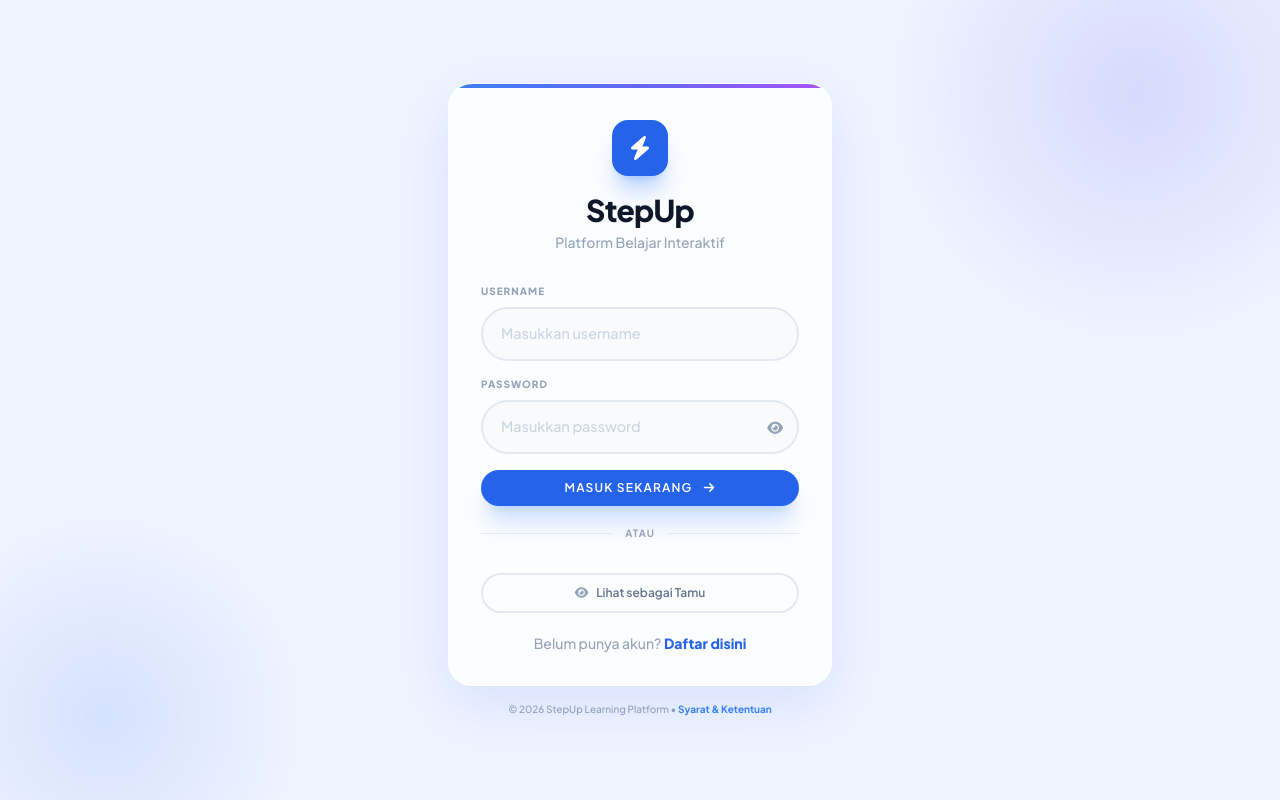
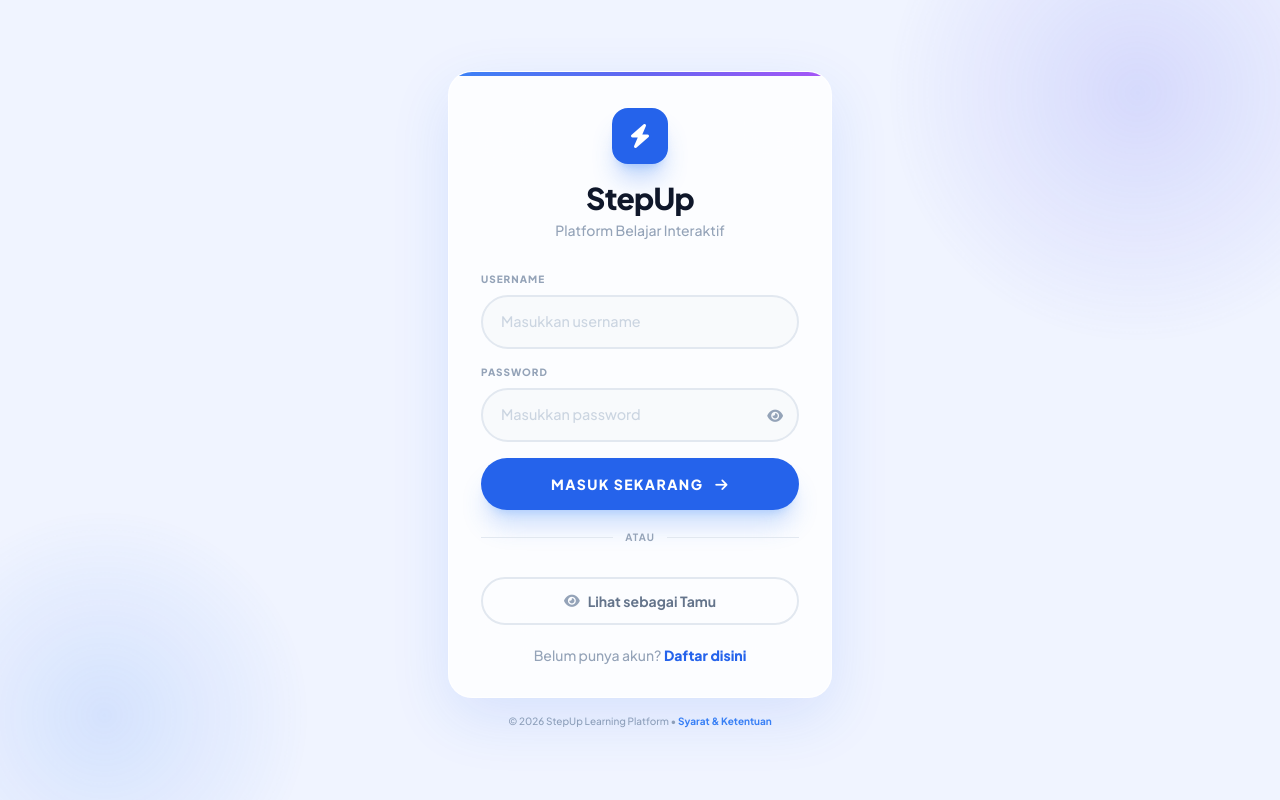
Before and after one commit to kelempiau/StepUp, a PHP site: page /login.php in a window 1280 px wide. Run offline with PHP 8.4, Linux system fonts and the light colour scheme; some libraries are stand-ins or nearby versions.

Commit message:
Revert button padding/weight and change Google button to filled_blue theme to match other bold/thick buttons

```diff
--- a/login.php
+++ b/login.php
@@ -118,7 +118,7 @@
                             </div>
                         </div>
                         <button type="submit"
-                            class="w-full py-2.5 bg-blue-600 hover:bg-blue-700 text-white font-semibold rounded-full transition-all shadow-xl shadow-blue-500/25 hover:scale-[1.02] active:scale-95 uppercase tracking-widest text-xs mt-2">
+                            class="w-full py-4 bg-blue-600 hover:bg-blue-700 text-white font-black rounded-full transition-all shadow-xl shadow-blue-500/25 hover:scale-[1.02] active:scale-95 uppercase tracking-widest text-sm mt-2">
                             Masuk Sekarang <i class="fas fa-arrow-right ml-2"></i>
                         </button>
                     </form>
@@ -141,7 +141,7 @@
                     <div class="g_id_signin mb-3"
                          data-type="standard"
                          data-shape="pill"
-                         data-theme="outline"
+                         data-theme="filled_blue"
                          data-text="signin_with"
                          data-size="large"
                          data-logo_alignment="left"
@@ -151,7 +151,7 @@
 
                     <!-- Guest Access Button -->
                     <a href="src/views/dashboard.php"
-                       class="flex items-center justify-center gap-2 w-full py-2.5 border-2 border-slate-200 hover:border-indigo-400 text-slate-500 hover:text-indigo-600 font-semibold rounded-full transition-all hover:bg-indigo-50 text-xs group">
+                       class="flex items-center justify-center gap-2 w-full py-3 border-2 border-slate-200 hover:border-indigo-400 text-slate-500 hover:text-indigo-600 font-bold rounded-full transition-all hover:bg-indigo-50 text-sm group">
                         <i class="fas fa-eye text-slate-400 group-hover:text-indigo-500 transition"></i>
                         Lihat sebagai Tamu
                     </a>
--- a/src/auth/register.php
+++ b/src/auth/register.php
@@ -144,7 +144,7 @@
                             <button type="button" onclick="togglePass('pw2', 'eye2')" class="absolute right-4 top-1/2 -translate-y-1/2 text-slate-400 hover:text-blue-500 transition-colors"><i id="eye2" class="fas fa-eye"></i></button>
                         </div>
                     </div>
-                    <button type="submit" class="w-full py-2.5 bg-blue-600 hover:bg-blue-700 text-white font-semibold rounded-full transition-all shadow-xl shadow-blue-500/30 hover:scale-[1.02] active:scale-95 mt-4 uppercase tracking-widest text-xs">
+                    <button type="submit" class="w-full py-5 bg-blue-600 hover:bg-blue-700 text-white font-black rounded-full transition-all shadow-xl shadow-blue-500/30 hover:scale-[1.02] active:scale-95 mt-4 uppercase tracking-widest text-xs">
                         Daftar Sekarang <i class="fas fa-arrow-right ml-2"></i>
                     </button>
                 </form>
@@ -167,7 +167,7 @@
                 <div class="g_id_signin"
                      data-type="standard"
                      data-shape="pill"
-                     data-theme="outline"
+                     data-theme="filled_blue"
                      data-text="signup_with"
                      data-size="large"
                      data-logo_alignment="left"
```
